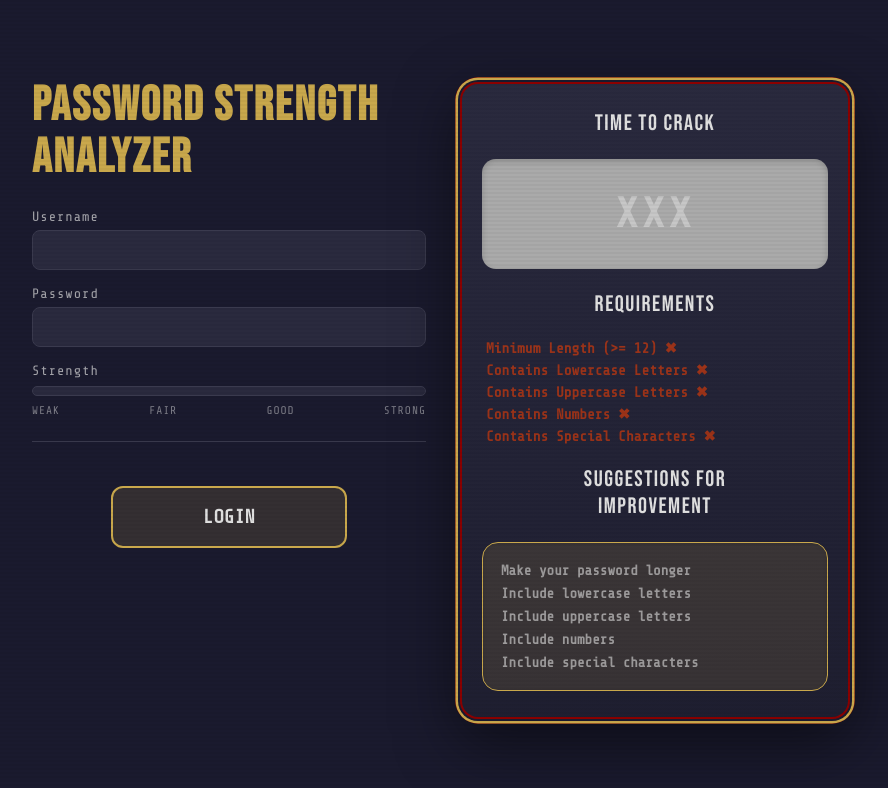
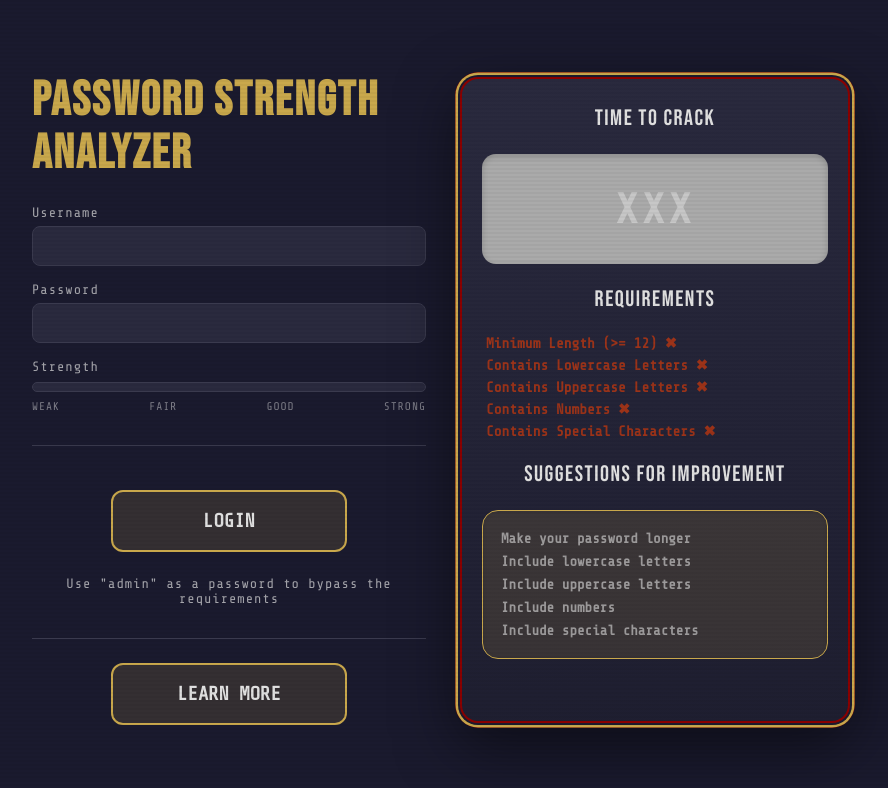
Before and after one commit to rajahw/cybersecurity-concept-demo, a React (Vite) app: page / in a window 1280 px wide. Shown: the top 788 px of the page, without its empty margins (198-1086 px from the left). Built offline with nearby package versions, Linux system fonts and the light colour scheme; no server answers.

Commit message:
Add Learn More button

```diff
--- a/src/App.css
+++ b/src/App.css
@@ -42,3 +42,30 @@ body {
   align-items: center;
   min-height: 100vh;
 }
+
+.learn-more-button {
+  display: block;
+  margin: 0 auto;
+  width: 60%;
+  padding: 18px 0;
+  font-size: 1.2rem;
+  font-family: var(--tech);
+  font-weight: bold;
+  color: var(--text-dark);
+  background: var(--gold-light);
+  border: 2px solid var(--gold);
+  border-radius: 12px;
+  cursor: pointer;
+  transition: 0.2s ease;
+  text-decoration: none;
+  text-align: center;
+}
+
+.learn-more-button:hover {
+  background: var(--gold);
+  transform: translateY(-2px);
+}
+
+.learn-more-button:active {
+  transform: translateY(0);
+}
--- a/src/LoginPage.css
+++ b/src/LoginPage.css
@@ -123,6 +123,15 @@
   height: 1px;
   background: var(--border);
   margin-top: 8px;
+}
+
+.tip {
+  font-family: var(--tech);
+  font-size: 0.85rem;
+  color: var(--text-dark);
+  letter-spacing: 1px;
+  opacity: 0.7;
+  text-align: center;
 }
 
 .login-right {
--- a/src/LoginPage.tsx
+++ b/src/LoginPage.tsx
@@ -78,7 +78,7 @@ function LoginPage({onLogin}: {onLogin: (username: string) => void}) {
                 score >= 60 ? "strength-fill-good" :
                 score >= 45 ? "strength-fill-fair" :
                 "strength-fill-weak"
-              } style={{width: `${score}%`}}></div>
+              } style={{width: `${score}%`}} />
             </div>
             <div className="strength-ticks">
               <span className="tick">WEAK</span>
@@ -87,14 +87,26 @@ function LoginPage({onLogin}: {onLogin: (username: string) => void}) {
               <span className="tick">STRONG</span>
             </div>
           </div>
+        </div>
 
-          <div className="divider"></div>
-        </div>
+        <div className="divider" />
 
         <div className="login-button-container">
           <button className="login-button" onClick={userLogin}>
             LOGIN
           </button>
+        </div>
+
+        <div className="tip">
+          Use "admin" as a password to bypass the requirements
+        </div>
+
+        <div className="divider" />
+
+        <div className="learn-more-button-container">
+          <a className="learn-more-button" href="https://pages.nist.gov/800-63-4/sp800-63b/passwords/" target="_blank" rel="noopener noreferrer">
+            LEARN MORE
+          </a>
         </div>
       </div>
 
@@ -125,8 +137,7 @@ function LoginPage({onLogin}: {onLogin: (username: string) => void}) {
         </ul>
 
         <div className="panel-section-title">
-          Suggestions for<br />
-          Improvement
+          Suggestions for Improvement
         </div>
         <div className="suggestions-box">
           <ul className="suggestions-list">
```
